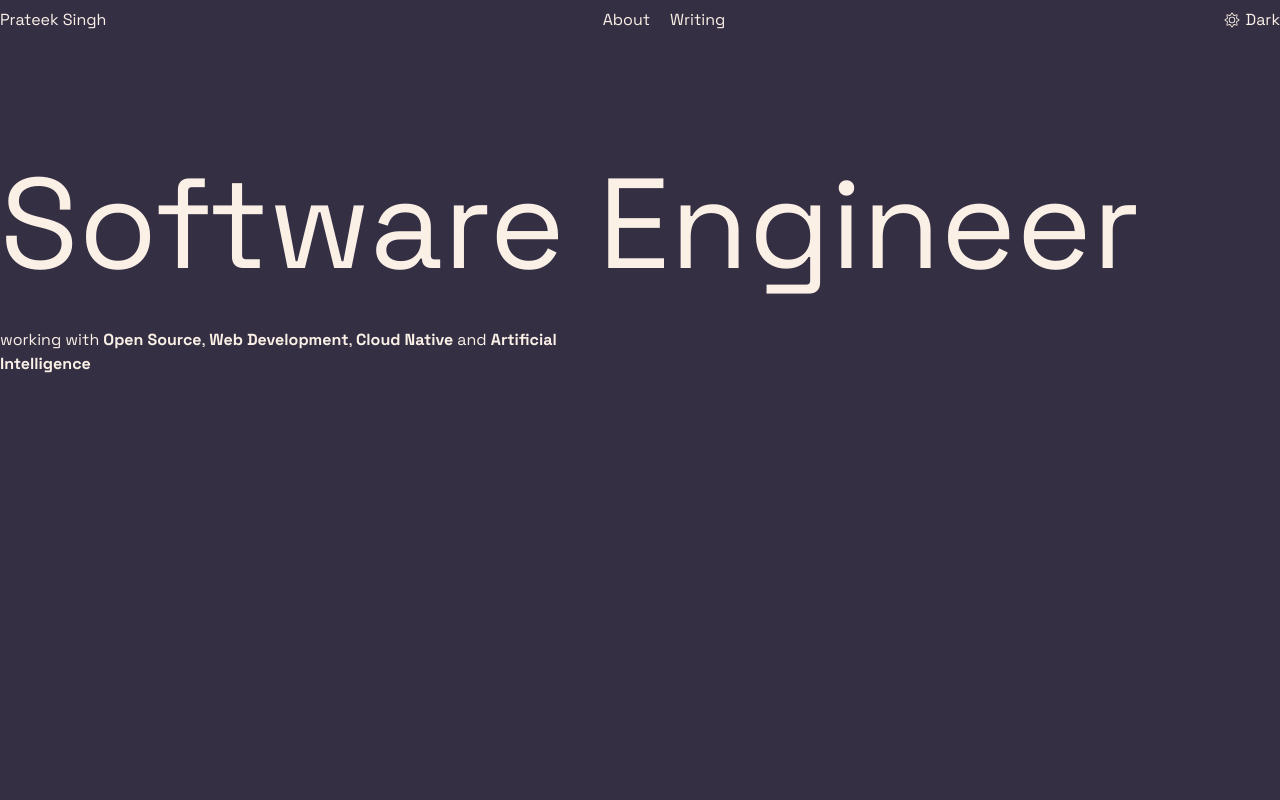
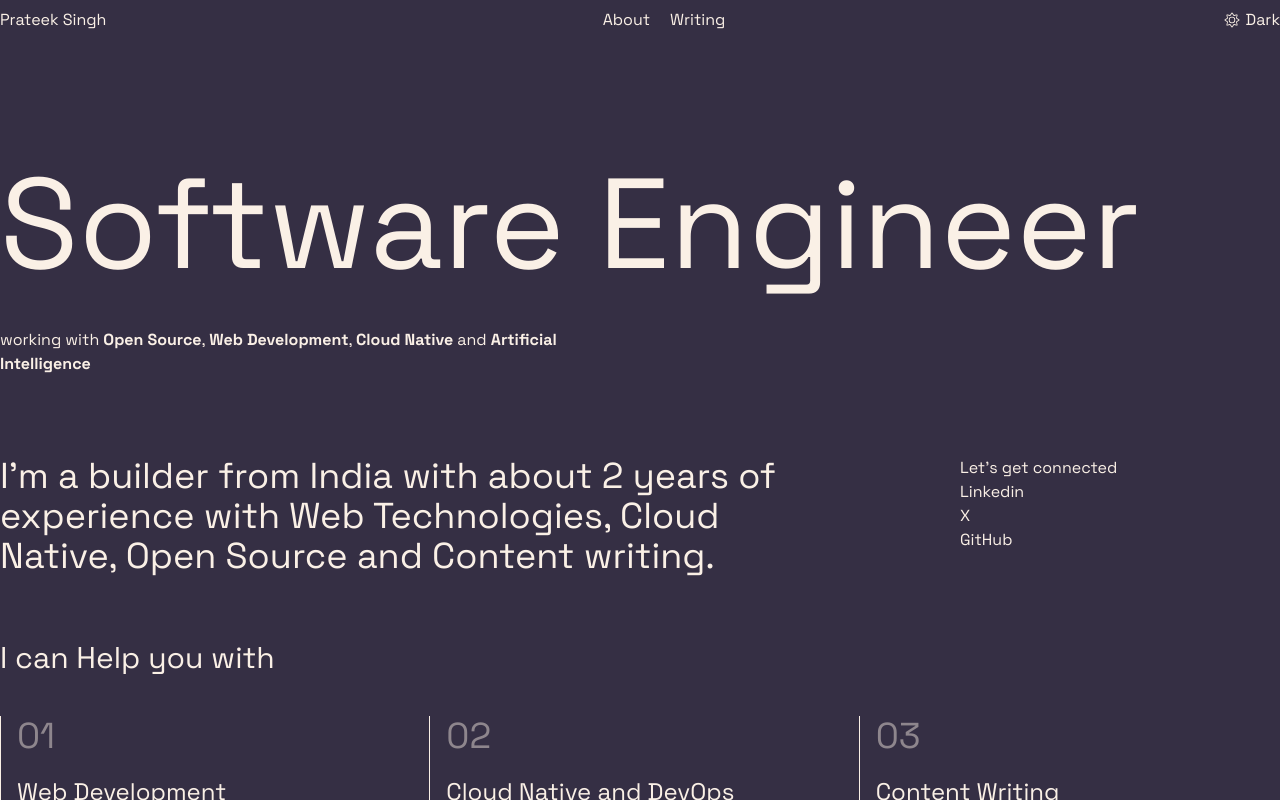
Before and after one commit to prateek041/me, a Next.js app: page / in a window 1280 px wide. Shown: the top 800 px of the page. Built offline with nearby package versions, Linux system fonts and the light colour scheme.

Commit message:
Add: Home Page My work section

```diff
--- a/src/app/page.tsx
+++ b/src/app/page.tsx
@@ -1,9 +1,11 @@
+import About from "./components/About";
 import MainHeader from "./components/MainHeader";
 
 export default function Home() {
   return (
-    <div className="container mx-auto">
+    <div className="container mx-auto space-y-20">
       <MainHeader />
+      <About />
     </div>
   );
 }
```
Also changed, not shown: src/app/components/MyWork.tsx (added).
